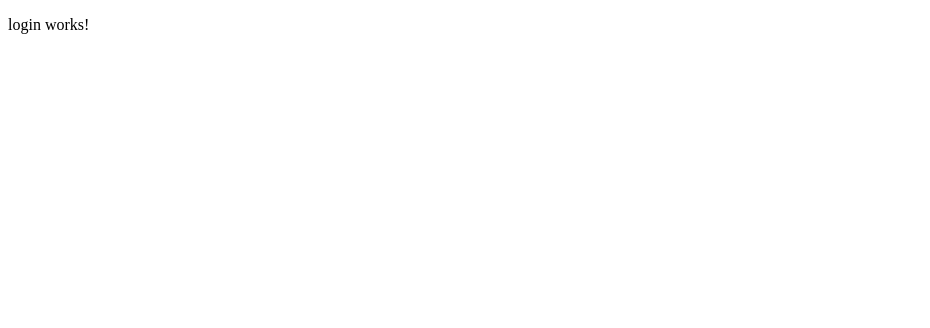
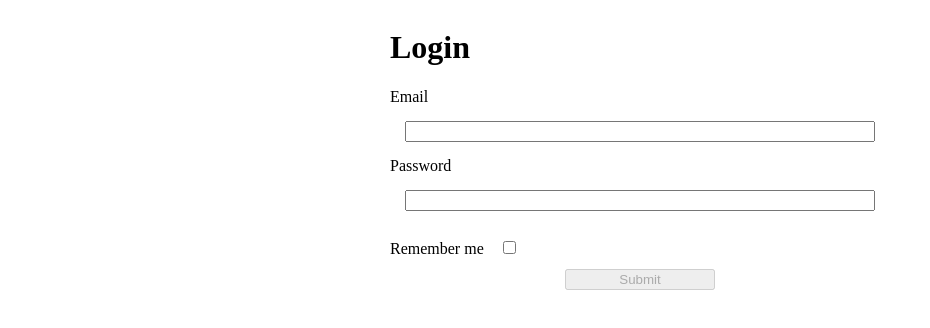
Before and after one commit to evgenijkadyrov/tl-angular, an Angular app: page /login in a window 1280 px wide. Shown: the top 328 px of the page, without its empty margins (0-930 px from the left). Built offline with nearby package versions, Linux system fonts and the light colour scheme; no server answers.

Commit message:
add auth, authguards

```diff
--- a/src/app/app.component.ts
+++ b/src/app/app.component.ts
@@ -1,10 +1,17 @@
-import { Component } from '@angular/core';
+import { Component, OnInit } from '@angular/core';
+import { AuthService } from './core/services/auth.service';
 
 @Component({
   selector: 'tl-root',
   templateUrl: './app.component.html',
   styleUrls: ['./app.component.scss'],
 })
-export class AppComponent {
+export class AppComponent implements OnInit {
   title = 'tl-angular';
+
+  constructor(private authService: AuthService) {}
+
+  ngOnInit(): void {
+    this.authService.me();
+  }
 }
--- a/src/app/auth/auth.module.ts
+++ b/src/app/auth/auth.module.ts
@@ -2,9 +2,10 @@ import { NgModule } from '@angular/core';
 import { CommonModule } from '@angular/common';
 import { LoginComponent } from './components/login/login.component';
 import { AuthRoutingModule } from './auth-routing.module';
+import { ReactiveFormsModule } from '@angular/forms';
 
 @NgModule({
   declarations: [LoginComponent],
-  imports: [CommonModule, AuthRoutingModule],
+  imports: [CommonModule, AuthRoutingModule, ReactiveFormsModule],
 })
 export class AuthModule {}
--- a/src/app/auth/components/login/login.component.html
+++ b/src/app/auth/components/login/login.component.html
@@ -1 +1,23 @@
-<p>login works!</p>
+<div class="container">
+  <h1>Login</h1>
+
+  <form [formGroup]="loginForm" (ngSubmit)="onSubmit()" class="form">
+    <label for="email">Email </label>
+    <input
+      id="email"
+      type="text"
+      formControlName="email"
+      required
+      class="input"
+    />
+    <label> Password </label>
+    <input type="password" formControlName="password" required class="input" />
+    <div>
+      <label> Remember me </label>
+      <input type="checkbox" formControlName="rememberMe" class="input" />
+    </div>
+    <div class="button-box">
+      <button [disabled]="loginForm.invalid" class="button">Submit</button>
+    </div>
+  </form>
+</div>
--- a/src/app/auth/components/login/login.component.scss
+++ b/src/app/auth/components/login/login.component.scss
@@ -0,0 +1,25 @@
+.container{
+  margin: 0 auto;
+  display: flex;
+  flex-direction: column;
+  width: 500px;
+
+
+
+  .form{
+    display: flex;
+    flex-direction: column;
+.input{
+  margin: 15px;
+}
+    .button-box{
+      display: flex;
+      justify-content: center;
+      .button{
+        width: 150px;
+
+      }
+    }
+
+  }
+}
--- a/src/app/auth/components/login/login.component.ts
+++ b/src/app/auth/components/login/login.component.ts
@@ -1,8 +1,36 @@
 import { Component } from '@angular/core';
+import { FormControl, FormGroup, Validators } from '@angular/forms';
+import { AuthService } from '../../../core/services/auth.service';
 
 @Component({
   selector: 'tl-login',
   templateUrl: './login.component.html',
   styleUrls: ['./login.component.scss'],
 })
-export class LoginComponent {}
+export class LoginComponent {
+  constructor(private authService: AuthService) {}
+  loginForm = new FormGroup({
+    email: new FormControl('', {
+      nonNullable: true,
+      validators: [
+        Validators.required,
+        Validators.pattern('^[a-z0-9._%+-]+@[a-z0-9.-]+.[a-z]{2,4}$'),
+      ],
+    }),
+    password: new FormControl('', {
+      nonNullable: true,
+      validators: [Validators.required, Validators.minLength(5)],
+    }),
+    rememberMe: new FormControl(false, { nonNullable: true }),
+  });
+  get email() {
+    return this.loginForm.get('email');
+  }
+  get password() {
+    return this.loginForm.get('password');
+  }
+  onSubmit() {
+    const value = this.loginForm.value;
+    this.authService.login(value);
+  }
+}
--- /dev/null
+++ b/src/app/core/enums/auth.enum.ts
@@ -0,0 +1,5 @@
+export enum AuthEnum {
+  success = 0,
+  invalid,
+  captcha = 10,
+}
--- /dev/null
+++ b/src/app/core/guards/auth.guard.ts
@@ -0,0 +1,28 @@
+import { Injectable } from '@angular/core';
+import {
+  ActivatedRouteSnapshot,
+  CanActivate,
+  Router,
+  RouterStateSnapshot,
+  UrlTree,
+} from '@angular/router';
+import { Observable } from 'rxjs';
+import { AuthService } from '../services/auth.service';
+
+@Injectable({
+  providedIn: 'root',
+})
+export class AuthGuard implements CanActivate {
+  constructor(private authService: AuthService, private router: Router) {}
+  async canActivate(
+    route: ActivatedRouteSnapshot,
+    state: RouterStateSnapshot
+  ): Promise<boolean | UrlTree> {
+    await this.authService.authRequest;
+    const isAuth = this.authService.isAuth;
+    if (!isAuth) {
+      this.router.navigate(['/login']);
+    }
+    return isAuth;
+  }
+}
--- /dev/null
+++ b/src/app/core/services/auth.service.ts
@@ -0,0 +1,56 @@
+import { Injectable } from '@angular/core';
+import { HttpClient } from '@angular/common/http';
+import { environment } from '../../environments/environment';
+import { CommonResponse } from '../models/commonResponse.models';
+import { AuthEnum } from '../enums/auth.enum';
+import { Router } from '@angular/router';
+export interface LoginRequestType {
+  email: string;
+  password: string;
+  rememberMe: boolean;
+}
+export interface AuthMeResponse {
+  email: string;
+  login: string;
+  id: number;
+}
+@Injectable()
+export class AuthService {
+  isAuth = false;
+  resolveAuthRequest: Function = () => {};
+  authRequest = new Promise((resolve) => {
+    this.resolveAuthRequest = resolve;
+  });
+  constructor(private http: HttpClient, private router: Router) {}
+  login(data: Partial<LoginRequestType>) {
+    this.http
+      .post<CommonResponse<{ userId: number }>>(
+        `${environment.baseUrl}/auth/login`,
+        data
+      )
+      .subscribe((res) => {
+        if (res.resultCode === AuthEnum.success) {
+          this.router.navigate(['/']);
+        }
+      });
+  }
+  logout() {
+    this.http
+      .delete<CommonResponse>(`${environment.baseUrl}/auth/login`)
+      .subscribe((res) => {
+        if (res.resultCode === AuthEnum.success) {
+          this.router.navigate(['/login']);
+        }
+      });
+  }
+  me() {
+    this.http
+      .get<CommonResponse<AuthMeResponse>>(`${environment.baseUrl}/auth/me`)
+      .subscribe((res) => {
+        if (res.resultCode === AuthEnum.success) {
+          this.isAuth = true;
+        }
+        this.resolveAuthRequest();
+      });
+  }
+}
--- a/src/app/todolists/components/todolists/todos.component.html
+++ b/src/app/todolists/components/todolists/todos.component.html
@@ -1,5 +1,6 @@
 <div>
   <h1>Angular todolists</h1>
+  <button (click)="logoutHandler()">Logout</button>
 </div>
 <div>
   <input placeholder="Add new todolist" [(ngModel)]="todoTitle" />
--- a/src/app/todolists/components/todolists/todos.component.ts
+++ b/src/app/todolists/components/todolists/todos.component.ts
@@ -2,6 +2,7 @@ import { Component, OnInit } from '@angular/core';
 import { Observable } from 'rxjs';
 import { DomainType, Todos } from '../../models/todos.models';
 import { TodosService } from '../../services/todos.service';
+import { AuthService } from '../../../core/services/auth.service';
 
 @Component({
   selector: 'tl-todos',
@@ -15,7 +16,10 @@ export class TodosComponent implements OnInit {
     this.todosService.addNewTodo(this.todoTitle);
     this.todoTitle = '';
   }
-  constructor(private todosService: TodosService) {}
+  constructor(
+    private todosService: TodosService,
+    private authService: AuthService
+  ) {}
   ngOnInit() {
     this.todos$ = this.todosService.todos$;
     this.todosService.getTodos();
@@ -28,4 +32,8 @@ export class TodosComponent implements OnInit {
   editTitleTodo(data: { todoId: string; title: string }) {
     this.todosService.updateTitle(data);
   }
+
+  logoutHandler() {
+    this.authService.logout();
+  }
 }
--- a/src/app/todolists/todos-routing.module.ts
+++ b/src/app/todolists/todos-routing.module.ts
@@ -2,9 +2,15 @@ import { NgModule } from '@angular/core';
 import { CommonModule } from '@angular/common';
 import { RouterModule, Routes } from '@angular/router';
 import { TodosComponent } from './components/todolists/todos.component';
+import { AuthGuard } from '../core/guards/auth.guard';
 
 const routes: Routes = [
-  { path: '', component: TodosComponent, pathMatch: 'full' },
+  {
+    path: '',
+    component: TodosComponent,
+    pathMatch: 'full',
+    canActivate: [AuthGuard],
+  },
 ];
 
 @NgModule({
```
Also changed, not shown: src/app/core/core.module.ts (+4 -6 lines).
